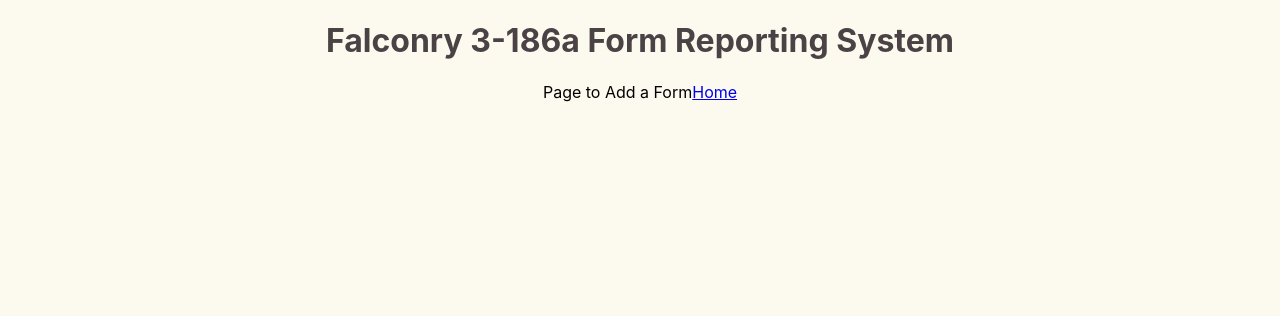
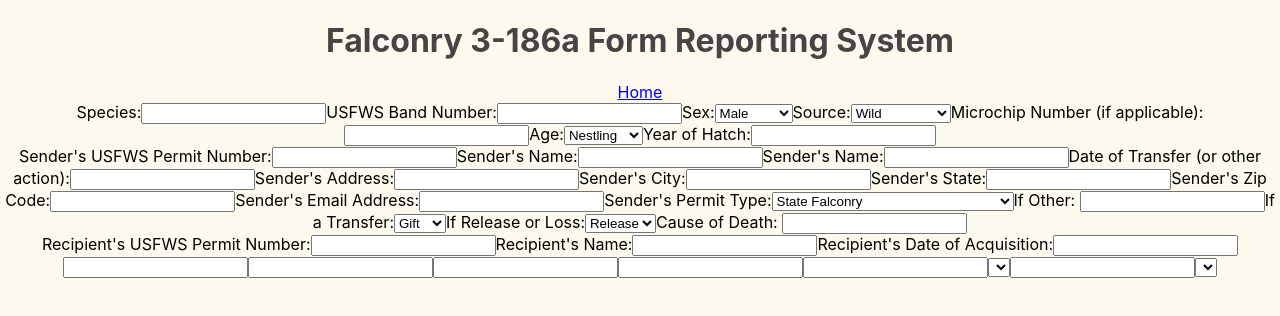
Before and after one commit to Emberglo/falconry-reporting-system, a React (Create React App) app: page /add-form in a window 1280 px wide. Shown: the top 316 px of the page. Built offline with nearby package versions, Linux system fonts and the light colour scheme.

Commit message:
working on form

```diff
--- a/src/App.css
+++ b/src/App.css
@@ -25,6 +25,11 @@ body {
 /* SECTION - Home Page */
 
 /* SECTION - Add Form Page */
+
+.add-form-page {
+  display: flex;
+  flex-direction: column;
+}
 
 /* SECTION - Form Page */
 
--- a/src/Pages/AddForm.jsx
+++ b/src/Pages/AddForm.jsx
@@ -1,10 +1,205 @@
 import { Link } from "react-router-dom";
+import { useState } from "react";
 
 const AddForm = () => {
+
+    const [species, setSpecies] = useState("");
+    const [bandNumber, setBandNumber] = useState("");
+    const [sex, setSex] = useState();
+    const [source, setSource] = useState();
+    const [microchip, setMicrochip] = useState();
+    const [age, setAge] = useState();
+    const [hatch, setHatch] = useState();
+
+    const [senderPermitNumber, setSenderPermitNumber] = useState();
+    const [senderName, setSenderName] = useState();
+    const [transferDate, setTransferDate] = useState();
+    const [senderAddress, setSenderAddress] = useState();
+    const [senderCity, setSenderCity] = useState();
+    const [senderState, setSenderState] = useState();
+    const [senderZip, setSenderZip] = useState();
+    const [senderEmail, setSenderEmail] = useState();
+    const [senderPermit, setSenderPermit] = useState();
+    const [ifTransfer, setIfTransfer] = useState();
+    const [ifReleaseLoss, setIfReleaseLoss] = useState();
+
+    const [recipientPermitNumber, setRecipientPermitNumber] = useState();
+    const [recipientName, setRecipientName] = useState();
+    const [recipientDateOfAcquisition, setRecipientDateOfAcquisition] = useState();
+    const [recipientAddress, setRecipientAddress] = useState();
+    const [recipientCity, setRecipientCity] = useState();
+    const [recipientState, setRecipientState] = useState();
+    const [recipientZip, setRecipientZip] = useState();
+    const [recipientEmail, setRecipientEmail] = useState();
+    const [recipientPermit, setRecipientPermit] = useState();
+    const [recipientTypeOfAcquisition, setRecipientTypeOfAcquisition] = useState();
+
+    const [] = useState();
+
+
+
   return (
-    <div>
-        Page to Add a Form
+    <div className="add-form-page">
         <Link to="/">Home</Link>
+
+        <form action="">
+
+            <div>
+                <label htmlFor="species">
+                    Species:
+                    <input type="text" />
+                </label>
+                <label htmlFor="bandNumber">
+                    USFWS Band Number:
+                    <input type="text" />
+                </label>
+                <label htmlFor="sex">
+                    Sex:
+                    <select name="" id="">
+                        <option value="male">Male</option>
+                        <option value="female">Female</option>
+                        <option value="unknown">Unknown</option>
+                    </select>
+                </label>
+                <label htmlFor="sorce">
+                    Source:
+                    <select name="" id="">
+                        <option value="wild">Wild</option>
+                        <option value="captive-bred">Captive-Bred</option>
+                    </select>
+                </label>
+                <label htmlFor="microchip">
+                    Microchip Number (if applicable):
+                    <input type="text" />
+                </label>
+                <label htmlFor="age">
+                    Age:
+                    <select name="" id="">
+                        <option value="nestling">Nestling</option>
+                        <option value="immature">Immature</option>
+                        <option value="adult">Adult</option>
+                    </select>
+                </label>
+                <label htmlFor="hatch">
+                    Year of Hatch:
+                    <input type="text" />
+                </label>
+            </div>
+
+            <div>
+                <label htmlFor="senderPermitNumber">
+                    Sender's USFWS Permit Number:
+                    <input type="text" />
+                </label>
+                <label htmlFor="senderName">
+                    Sender's Name:
+                    <input type="text" />
+                </label>
+                <label htmlFor="senderName">
+                    Sender's Name:
+                    <input type="text" />
+                </label>
+                <label htmlFor="transferDate">
+                    Date of Transfer (or other action):
+                    <input type="text" />
+                </label>
+                <label htmlFor="senderAddress">
+                    Sender's Address:
+                    <input type="text" />
+                </label>
+                <label htmlFor="senderCity">
+                    Sender's City:
+                    <input type="text" />
+                </label>
+                <label htmlFor="senderState">
+                    Sender's State:
+                    <input type="text" />
+                </label>
+                <label htmlFor="senderZip">
+                    Sender's Zip Code:
+                    <input type="text" />
+                </label>
+                <label htmlFor="senderEmail">
+                    Sender's Email Address:
+                    <input type="text" />
+                </label>
+                <label htmlFor="senderPermit">
+                    Sender's Permit Type:
+                    <select name="" id="">
+                        <option value="stateFalconry">State Falconry</option>
+                        <option value="fwsRaptorPropagation">FWS Raptor Propagation</option>
+                        <option value="fwsRehabilitation">FWS Rehabilitation (see instructions)</option>
+                        <option value="other">Other</option>
+                    </select>
+                    If Other: <input type="text" />
+                </label>
+                <label htmlFor="ifTransfer">
+                    If a Transfer:
+                    <select name="" id="">
+                        <option value="gift">Gift</option>
+                        <option value="sale">Sale</option>
+                        <option value="loan">Loan</option>
+                    </select>
+                </label>
+                <label htmlFor="ifReleaseLoss">
+                    If Release or Loss:
+                    <select name="" id="">
+                        <option value="release">Release</option>
+                        <option value="escape">Escape</option>
+                        <option value="theft">Theft</option>
+                        <option value="death">Death</option>
+                    </select>
+                    Cause of Death: <input type="text" />
+                </label>
+            </div>
+
+            <div>
+                <label htmlFor="recipientPermitNumber">
+                    Recipient's USFWS Permit Number:
+                    <input type="text" />
+                </label>
+                <label htmlFor="recipientName">
+                    Recipient's Name:
+                    <input type="text" />
+                </label>
+                <label htmlFor="recipientDateOfAcquisition">
+                    Recipient's Date of Acquisition:
+                    <input type="text" />
+                </label>
+                <label htmlFor="">
+                    <input type="text" />
+                </label>
+                <label htmlFor="">
+                    <input type="text" />
+                </label>
+                <label htmlFor="">
+                    <input type="text" />
+                </label>
+                <label htmlFor="">
+                    <input type="text" />
+                </label>
+                <label htmlFor="">
+                    <input type="text" />
+                </label>
+                <label htmlFor="">
+                    <select name="" id="">
+                        <option value=""></option>
+                        <option value=""></option>
+                        <option value=""></option>
+                    </select>
+                    <input type="text" />
+                </label>
+                <label htmlFor="">
+                    <select name="" id="">
+                        <option value=""></option>
+                        <option value=""></option>
+                        <option value=""></option>
+                        <option value=""></option>
+                    </select>
+                </label>
+            </div>
+
+        </form>
     </div>
   )
 }
```
